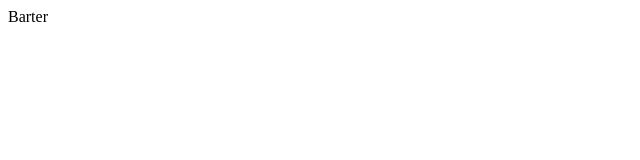
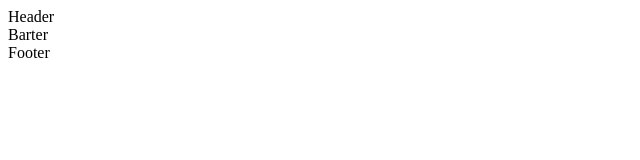
Before and after one commit to zaurbbb/barter-layout-project, a plain HTML site: page index.html in a window 1280 px wide. Shown: the full height of the page, 0-640 px from the left. Drawn offline with Linux system fonts and the light colour scheme.

Commit message:
Write semantic structure of index.html

```diff
--- a/index.html
+++ b/index.html
@@ -5,6 +5,14 @@
     <title>Barter</title>
 </head>
 <body>
-    Barter
+    <header>
+        Header
+    </header>
+    <main>
+        Barter
+    </main>
+    <footer>
+        Footer
+    </footer>
 </body>
 </html>
```
